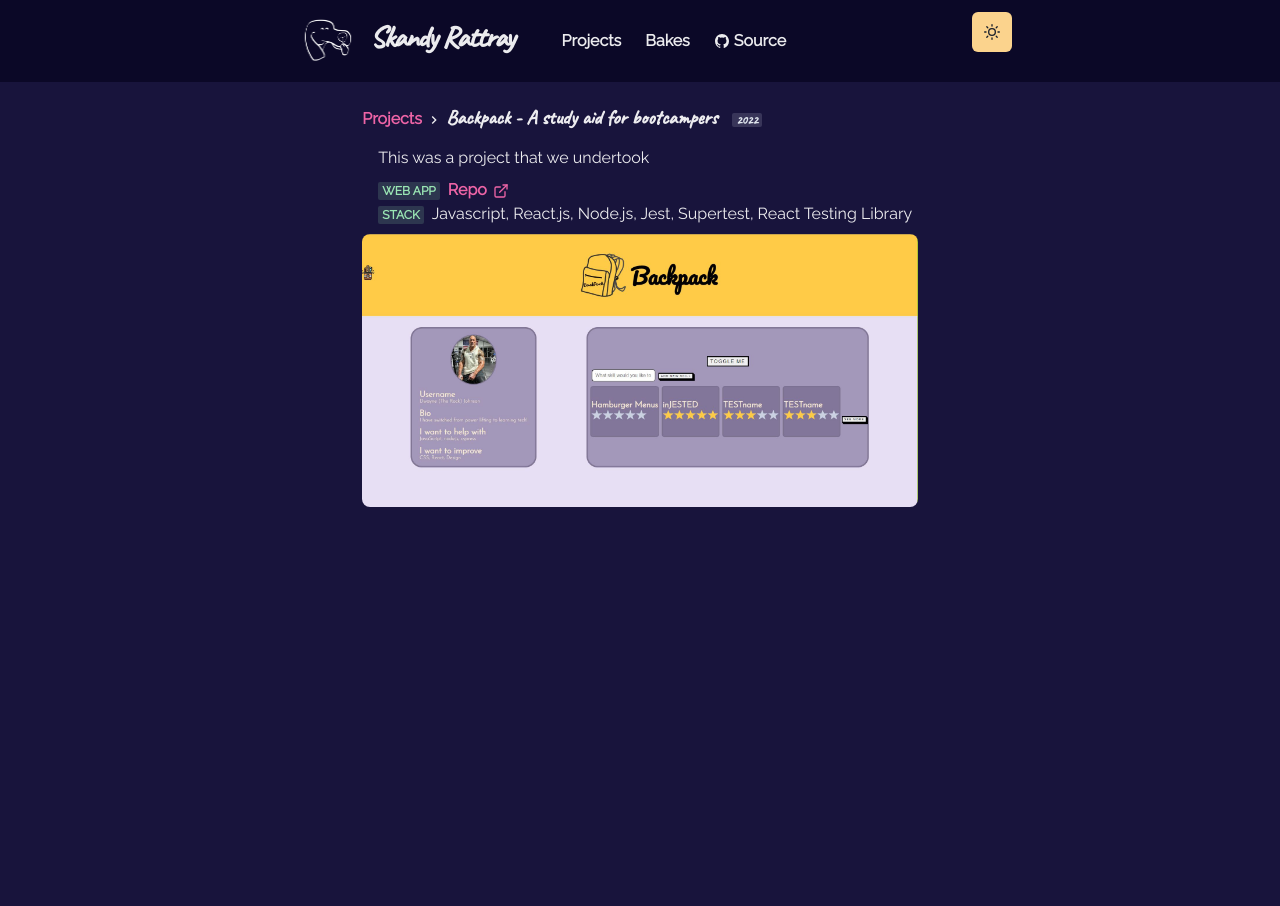
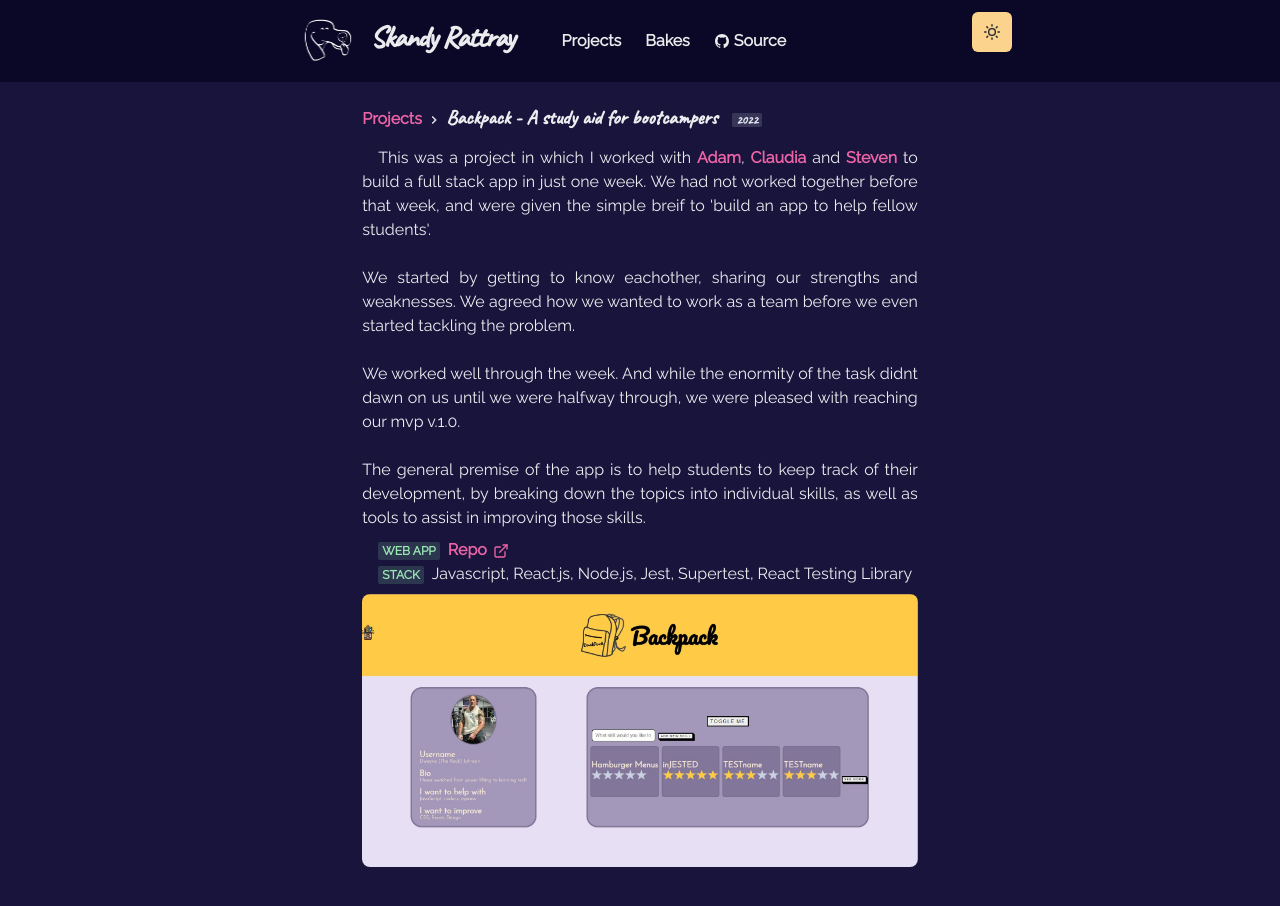
Before and after one commit to skandog/p, a Next.js app: page /projects/backpack in a window 1280 px wide. Shown: the top 906 px of the page. Before the commit the page ends 800 px from the top, so only its background shows below. Built offline with nearby package versions, Linux system fonts and the light colour scheme.

Commit message:
really just adding copyy to the backpack page

```diff
--- a/pages/projects/backpack.js
+++ b/pages/projects/backpack.js
@@ -1,11 +1,6 @@
-import {
-  Container,
-  Badge,
-  Link,
-  List,
-  ListItem,
-  useColorModeValue
-} from '@chakra-ui/react'
+import { Container, Badge, Link, List, ListItem, Divider } from '@chakra-ui/react'
+import NextLink from 'next/link'
+
 import { ExternalLinkIcon } from '@chakra-ui/icons'
 import { Title, ProjectImage, Meta } from '../../components/project.js'
 import P from '../../components/paragraph.js'
@@ -20,8 +15,36 @@ const Project = () => {
           Backpack - A study aid for bootcampers <Badge ml={'10px'}>2022</Badge>
         </Title>
         <P>
-          This was a project that we undertook
+          This was a project in which I worked with{' '}
+          <NextLink href="https://github.com/AdamPhasey" passHref>
+            <Link target="_blank">Adam</Link>
+          </NextLink>
+          ,{' '}
+          <NextLink href="https://github.com/ClaudiaGC1339" passHref>
+            <Link target="_blank">Claudia</Link>
+          </NextLink>{' '}
+          and{' '}
+          <NextLink href="https://github.com/StevenCK1" passHref>
+            <Link target="_blank">Steven</Link>
+          </NextLink>{' '}
+          to build a full stack app in just one week. We had not worked together
+          before that week, and were given the simple breif to &apos;build an
+          app to help fellow students&apos;.
           <br />
+          <br />
+          We started by getting to know eachother, sharing our strengths and
+          weaknesses. We agreed how we wanted to work as a team before we even
+          started tackling the problem.
+          <br />
+          <br />
+          We worked well through the week. And while the enormity of the task
+          didnt dawn on us until we were halfway through, we were pleased with
+          reaching our mvp v.1.0.
+          <br />
+          <br />
+          The general premise of the app is to help students to keep track of
+          their development, by breaking down the topics into individual skills,
+          as well as tools to assist in improving those skills.
         </P>
         <List ml={4} my={2}>
           <ListItem>
```
